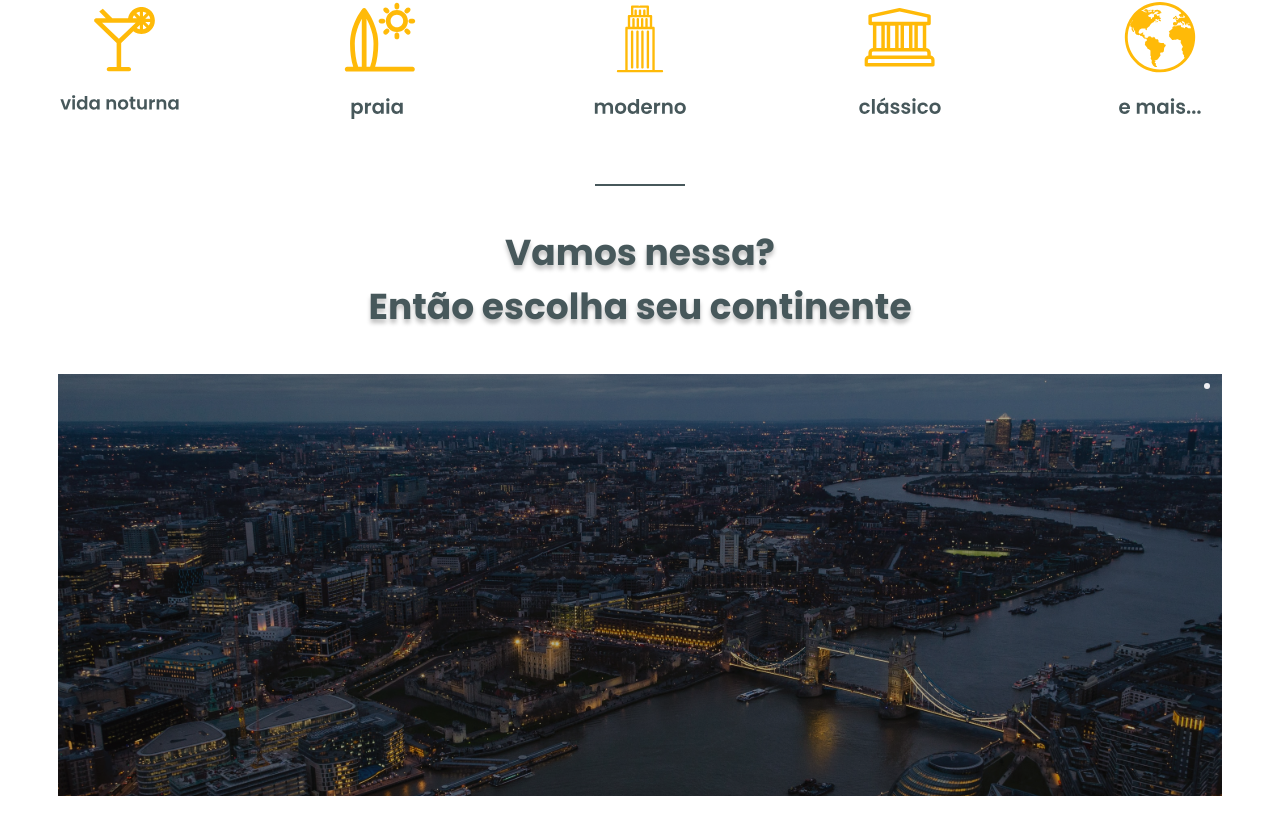
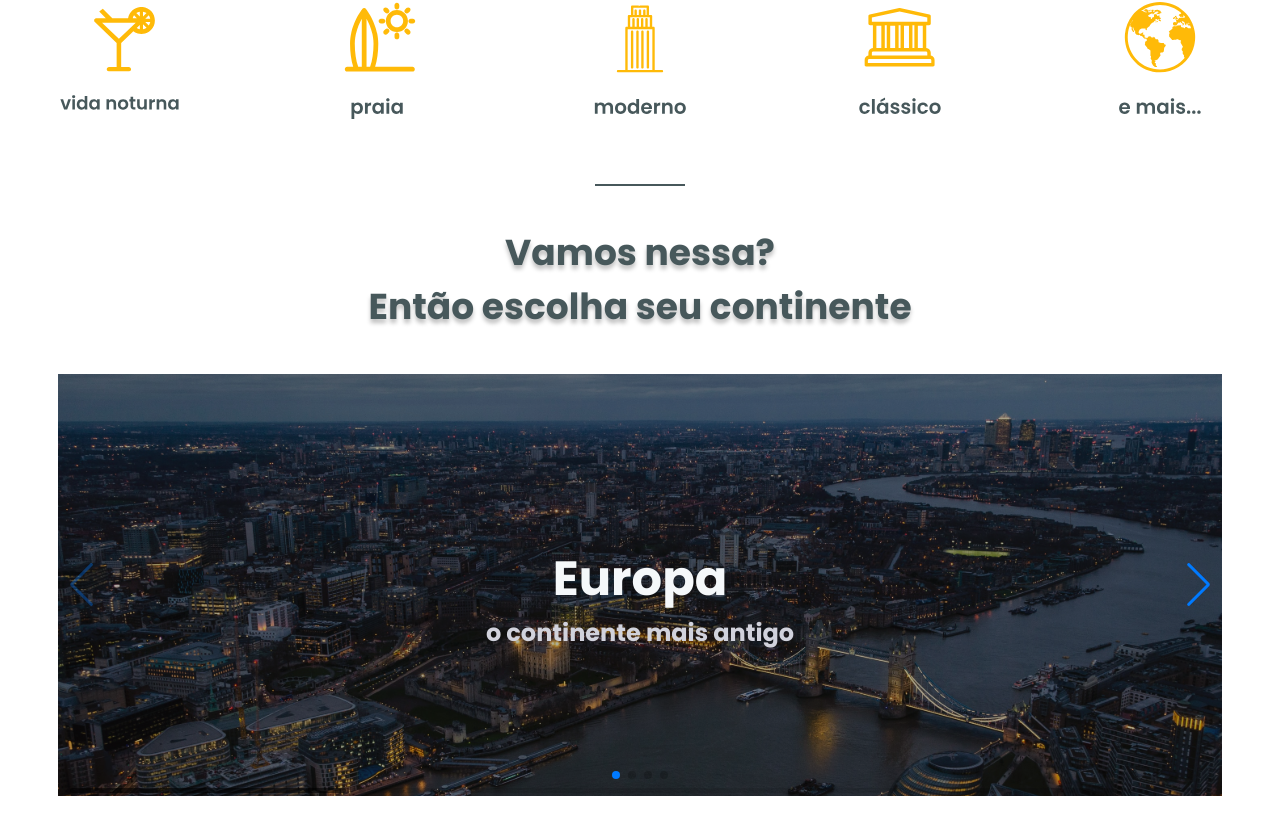
Before and after one commit to padovanitr/worldtrip, a Next.js app: page / in a window 1280 px wide. Shown: the part 476-1310 px from the top of the page. Built offline with nearby package versions, Linux system fonts and the light colour scheme.

Commit message:
feat: setup swiper carousel

```diff
--- a/src/components/Carousel/index.tsx
+++ b/src/components/Carousel/index.tsx
@@ -1,8 +1,12 @@
 import { Box, Flex, Image, Text } from "@chakra-ui/react";
 import { Swiper, SwiperSlide } from 'swiper/react';
+import { Navigation, Pagination, Scrollbar, A11y } from 'swiper';
 
 // Import Swiper styles
 import 'swiper/css';
+import 'swiper/css/navigation';
+import 'swiper/css/pagination';
+import 'swiper/css/scrollbar';
 
 export function Carousel(){
     return (
@@ -39,26 +43,45 @@ export function Carousel(){
 
             <Box>
                 <Swiper
-                    spaceBetween={0}
-                    tag="section"
-                    wrapperTag="ul"
+                    modules={[Navigation, Pagination, Scrollbar, A11y]}
+                    spaceBetween={50}
+                    slidesPerView={1}
                     navigation
                     pagination={{ clickable: true }}
-                    slidesPerView={1}
-                    onInit={(swiper) => console.log("initialized", swiper)}
+                    scrollbar={{ draggable: true }}
+                    onSwiper={(swiper) => console.log(swiper)}
                     onSlideChange={() => console.log('slide change')}
-                    onSwiper={(swiper) => console.log(swiper)}
                 >
-                    <SwiperSlide tag="li">
-                        <Image src="continentImage.svg" alt="slide1"/>
+                    <SwiperSlide>
+                        <Box>
+                            <Flex
+                                position="absolute"
+                                direction="column"
+                                textAlign="center"
+                                w="100%"
+                                top="40%"
+                            >
+                                <Text
+                                    fontWeight="700"
+                                    color="white.100"
+                                    fontSize="48px"
+                                >Europa</Text>
+                                <Text
+                                    fontSize="24px"
+                                    color="gray.100"
+                                    fontWeight="700"
+                                >o continente mais antigo</Text>
+                            </Flex>
+                            <Image src="continentImage.svg" alt="slide1"/>
+                        </Box>
                     </SwiperSlide>
-                    <SwiperSlide tag="li">
+                    <SwiperSlide>
                         <Image src="continentImage.svg" alt="slide2"/>
                     </SwiperSlide>
-                    <SwiperSlide tag="li">
+                    <SwiperSlide>
                         <Image src="continentImage.svg" alt="slide3"/>
                     </SwiperSlide>
-                    <SwiperSlide >
+                    <SwiperSlide>
                         <Image src="continentImage.svg" alt="slide4"/>
                     </SwiperSlide>
                 </Swiper>
--- a/src/styles/theme.ts
+++ b/src/styles/theme.ts
@@ -13,6 +13,9 @@ export const theme = extendTheme({
            "200": "#B3B5C6",
            "100": "#D1D2DC",
            "50": "#EEEEF2"
+       },
+       white: {
+           "100": "#F5F8FA"
        }
    },
    fonts: {
```
